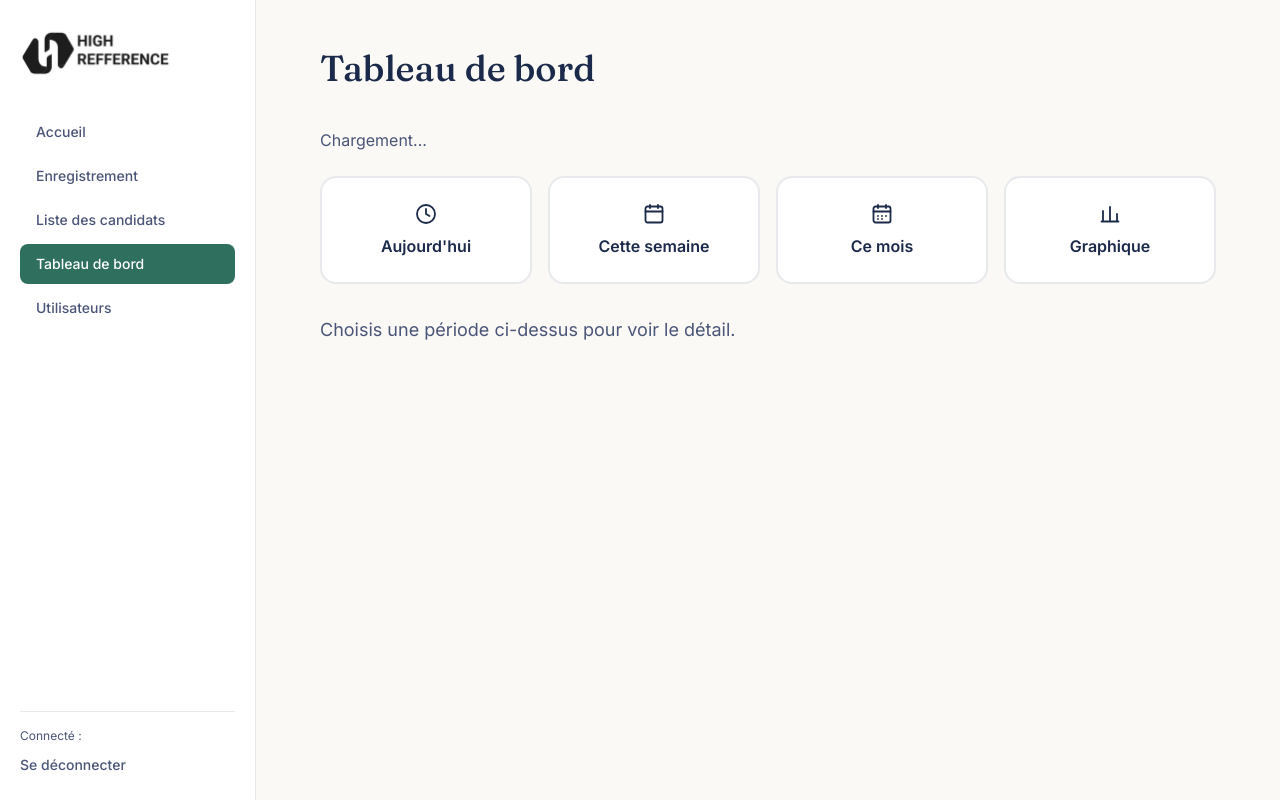
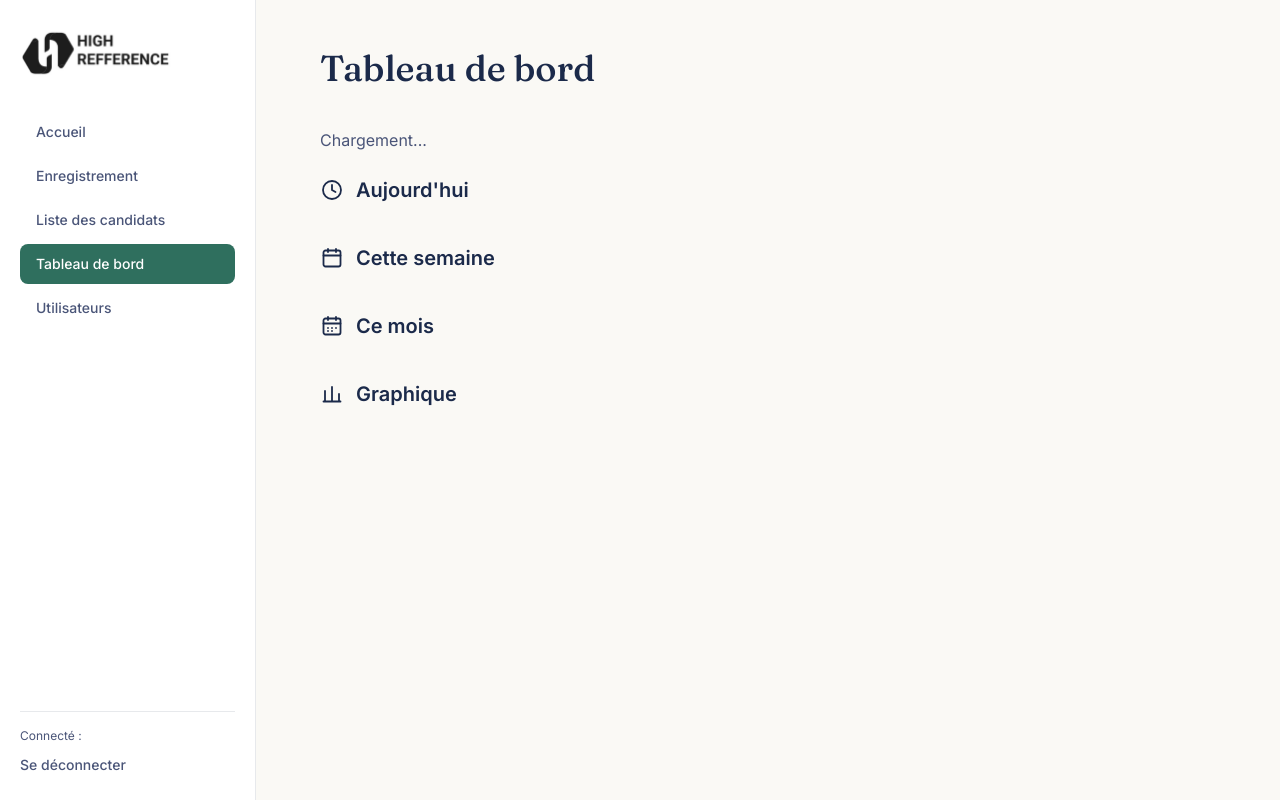
Before and after one commit to gestioncandidatob-2025/objectif-canada, a Next.js app in the folder frontend/: page /tableau-de-bord in a window 1280 px wide. Built offline with nearby package versions, Linux system fonts and the light colour scheme; no server answers; sample sign-in values are in the browser's storage.

Commit message:
changement du tableau de bord

```diff
--- a/frontend/app/(dashboard)/candidats/page.tsx
+++ b/frontend/app/(dashboard)/candidats/page.tsx
@@ -347,14 +347,14 @@ export default function CandidatsPage() {
                               value={editFacturePar}
                               onChange={(e) => setEditFacturePar(e.target.value)}
                               className={`${champClass} bg-white`}
-                            >
-                              <option value="Secretaire 1">Secretaire 1</option>
-                              <option value="Secretaire 2">Secretaire 2</option>
-                              <option value="Secretaire 3">Secretaire 3</option>
-                              <option value="Admin">Admin</option>
+                                              >
+                              <option value="stephane">stephane</option>
+                              <option value="vanelle">vanelle</option>
+                              <option value="silaine">silaine</option>
+                              <option value="big manager">big manager</option>
                             </select>
-                          </div>
-                          <div className="col-span-2">
+                            </div>
+                            <div className="col-span-2">
                             <label className="mb-1 block text-xs font-medium text-ink-soft">
                               Référence
                             </label>
--- a/frontend/app/(dashboard)/enregistrement/page.tsx
+++ b/frontend/app/(dashboard)/enregistrement/page.tsx
@@ -329,10 +329,10 @@ export default function EnregistrementPage() {
             onChange={(e) => setFacturePar(e.target.value)}
             className={champClass}
           >
-            <option value="Secretaire 1">stephane</option>
-            <option value="Secretaire 2">vanelle</option>
-            <option value="Secretaire 3">silaine</option>
-            <option value="Admin">big manager</option>
+            <option value="stephane">stephane</option>
+            <option value="vanelle">vanelle</option>
+            <option value="silaine">silaine</option>
+            <option value="big manager">big manager</option>
           </select>
 
           <label className={labelClass}>Référence (optionnel)</label>
--- a/frontend/app/(dashboard)/tableau-de-bord/page.tsx
+++ b/frontend/app/(dashboard)/tableau-de-bord/page.tsx
@@ -21,7 +21,6 @@ type StatsMois = {
 
 type StatsJournalieres = Record<string, { inscriptions: number; montant: number }>;
 
-type Onglet = "jour" | "semaine" | "mois" | "graphique" | null;
 type SousGraphique = "mensuel" | "hebdomadaire" | null;
 
 function debutSemaineCourante() {
@@ -84,7 +83,7 @@ export default function TableauDeBordPage() {
   const [erreur, setErreur] = useState("");
   const [chargement, setChargement] = useState(false);
 
-  const [onglet, setOnglet] = useState<Onglet>(null);
+  const [graphiqueOuvert, setGraphiqueOuvert] = useState(false);
   const [sousGraphique, setSousGraphique] = useState<SousGraphique>(null);
 
   useEffect(() => {
@@ -144,15 +143,6 @@ export default function TableauDeBordPage() {
     0,
   );
 
-  function boutonPrincipalClass(actif: boolean) {
-    return (
-      "flex flex-1 min-w-[160px] flex-col items-center gap-2 rounded-2xl border-2 px-6 py-6 text-base font-semibold transition " +
-      (actif
-        ? "border-accent bg-accent text-white shadow-md"
-        : "border-ink/10 bg-white text-ink hover:border-accent/40 hover:bg-accent/5")
-    );
-  }
-
   function sousBoutonClass(actif: boolean) {
     return (
       "rounded-xl px-6 py-3 text-base font-semibold transition " +
@@ -177,41 +167,13 @@ export default function TableauDeBordPage() {
         )}
         {chargement && <p className="mb-6 text-base text-ink-soft">Chargement...</p>}
 
-        <div className="mb-8 flex flex-wrap gap-4">
-          <button
-            onClick={() => setOnglet(onglet === "jour" ? null : "jour")}
-            className={boutonPrincipalClass(onglet === "jour")}
-          >
+        {/* Section Aujourd'hui */}
+        <div className="mb-10">
+          <div className="mb-4 flex items-center gap-3 text-ink">
             {ICONES.jour}
-            Aujourd'hui
-          </button>
-          <button
-            onClick={() => setOnglet(onglet === "semaine" ? null : "semaine")}
-            className={boutonPrincipalClass(onglet === "semaine")}
-          >
-            {ICONES.semaine}
-            Cette semaine
-          </button>
-          <button
-            onClick={() => setOnglet(onglet === "mois" ? null : "mois")}
-            className={boutonPrincipalClass(onglet === "mois")}
-          >
-            {ICONES.mois}
-            Ce mois
-          </button>
-          <button
-            onClick={() => {
-              setOnglet(onglet === "graphique" ? null : "graphique");
-              setSousGraphique(null);
-            }}
-            className={boutonPrincipalClass(onglet === "graphique")}
-          >
-            {ICONES.graphique}
-            Graphique
-          </button>
+            <h2 className="text-xl font-semibold">Aujourd'hui</h2>
           </div>
-
-        {onglet === "jour" && jour && (
+          {jour && (
             <div className="grid grid-cols-1 gap-5 sm:grid-cols-2">
               <div className="rounded-2xl border border-ink/10 bg-white p-8 shadow-sm">
                 <p className="text-base text-ink-soft">Inscriptions aujourd'hui</p>
@@ -228,8 +190,15 @@ export default function TableauDeBordPage() {
               </div>
             </div>
           )}
+        </div>
 
-        {onglet === "semaine" && semaine && (
+        {/* Section Cette semaine */}
+        <div className="mb-10">
+          <div className="mb-4 flex items-center gap-3 text-ink">
+            {ICONES.semaine}
+            <h2 className="text-xl font-semibold">Cette semaine</h2>
+          </div>
+          {semaine && (
             <div className="grid grid-cols-1 gap-5 sm:grid-cols-2">
               <div className="rounded-2xl border border-ink/10 bg-white p-8 shadow-sm">
                 <p className="text-base text-ink-soft">Inscriptions cette semaine</p>
@@ -246,8 +215,15 @@ export default function TableauDeBordPage() {
               </div>
             </div>
           )}
+        </div>
 
-        {onglet === "mois" && mois && (
+        {/* Section Ce mois */}
+        <div className="mb-10">
+          <div className="mb-4 flex items-center gap-3 text-ink">
+            {ICONES.mois}
+            <h2 className="text-xl font-semibold">Ce mois</h2>
+          </div>
+          {mois && (
             <div className="grid grid-cols-1 gap-5 sm:grid-cols-2">
               <div className="rounded-2xl border border-ink/10 bg-white p-8 shadow-sm">
                 <p className="text-base text-ink-soft">Inscriptions ce mois</p>
@@ -264,8 +240,22 @@ export default function TableauDeBordPage() {
               </div>
             </div>
           )}
+        </div>
 
-        {onglet === "graphique" && (
+        {/* Section Graphique — reste cliquable comme avant */}
+        <div>
+          <button
+            onClick={() => {
+              setGraphiqueOuvert(!graphiqueOuvert);
+              setSousGraphique(null);
+            }}
+            className="mb-4 flex items-center gap-3 text-ink"
+          >
+            {ICONES.graphique}
+            <h2 className="text-xl font-semibold">Graphique</h2>
+          </button>
+
+          {graphiqueOuvert && (
             <div>
               <div className="mb-5 flex flex-wrap gap-3">
                 <button
@@ -333,12 +323,7 @@ export default function TableauDeBordPage() {
               )}
             </div>
           )}
-
-        {!onglet && (
-          <p className="text-lg text-ink-soft">
-            Choisis une période ci-dessus pour voir le détail.
-          </p>
-        )}
+        </div>
       </div>
     </div>
   );
```
Lines whose indentation alone changed are shown as unchanged.
